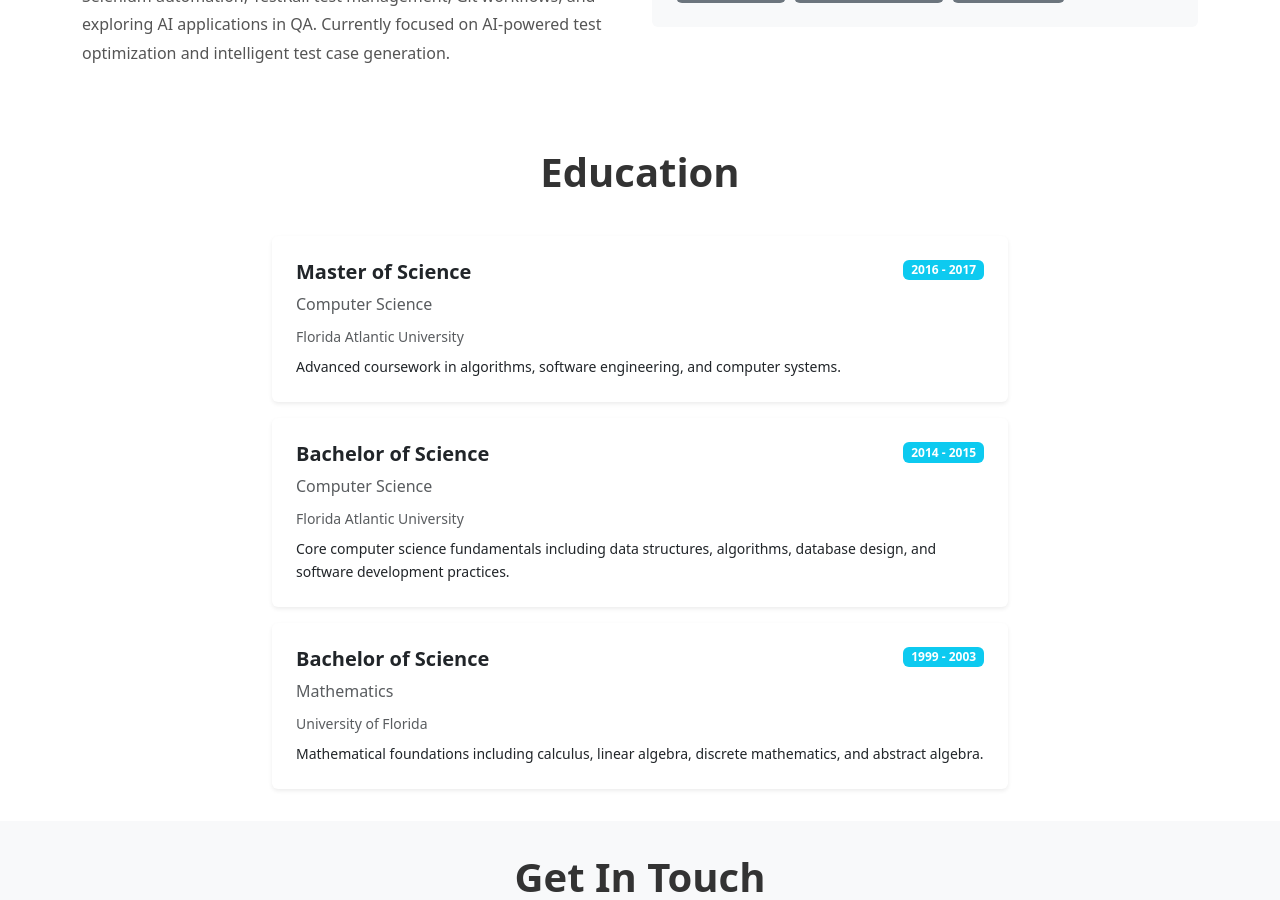
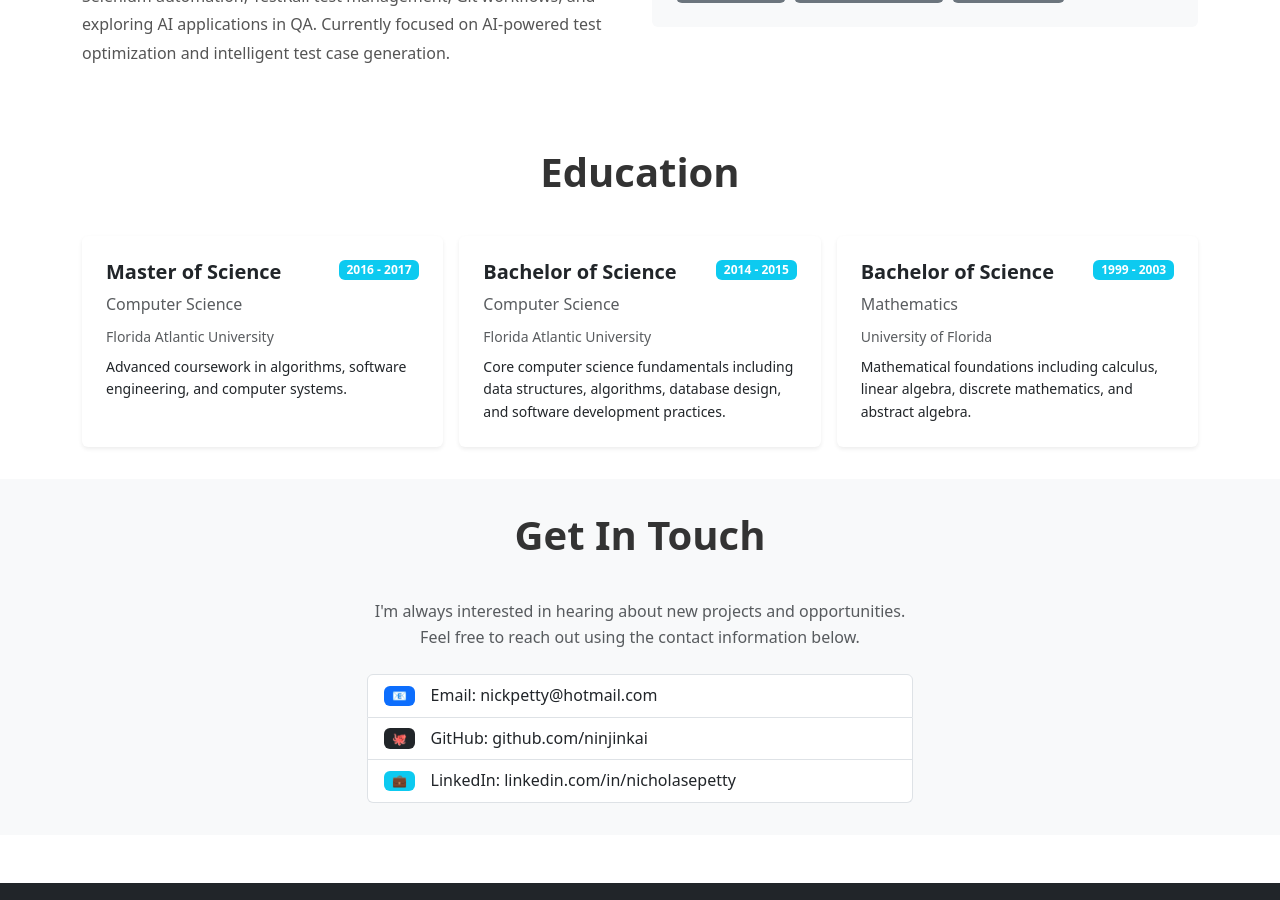
Before and after one commit to Ninjinkai/ninjinkai.github.io, a Jekyll site: the page built from index.md, in a window 1280 px wide and 900 px high, scrolled down 2519 px. Built offline with Jekyll 4.4.1, drawn with Linux system fonts in a browser that asks for light colours.

Commit message:
Convert education section to 3-column grid layout - side by side cards

```diff
--- a/_includes/education.html
+++ b/_includes/education.html
@@ -2,15 +2,15 @@
 <section id="education" class="py-5">
     <div class="container">
         <h2 class="display-6 fw-bold mb-5 text-center">Education</h2>
-        <div class="row">
-            <div class="col-lg-8 offset-lg-2">
-                <!-- FAU Master's -->
-                <div class="card mb-4 shadow-sm">
+        <div class="row g-3">
+            <!-- FAU Master's -->
+            <div class="col-lg-4 col-md-6">
+                <div class="card h-100 shadow-sm">
                     <div class="card-body">
-                        <div class="d-flex justify-content-between align-items-start">
+                        <div class="d-flex justify-content-between align-items-start mb-2">
                             <div>
                                 <h5 class="card-title fw-bold">Master of Science</h5>
-                                <p class="text-muted mb-2">Computer Science</p>
+                                <p class="text-muted mb-0">Computer Science</p>
                             </div>
                             <span class="badge bg-info">2016 - 2017</span>
                         </div>
@@ -18,13 +18,15 @@
                         <p class="card-text small">Advanced coursework in algorithms, software engineering, and computer systems.</p>
                     </div>
                 </div>
-                <!-- FAU Bachelor's -->
-                <div class="card mb-4 shadow-sm">
+            </div>
+            <!-- FAU Bachelor's -->
+            <div class="col-lg-4 col-md-6">
+                <div class="card h-100 shadow-sm">
                     <div class="card-body">
-                        <div class="d-flex justify-content-between align-items-start">
+                        <div class="d-flex justify-content-between align-items-start mb-2">
                             <div>
                                 <h5 class="card-title fw-bold">Bachelor of Science</h5>
-                                <p class="text-muted mb-2">Computer Science</p>
+                                <p class="text-muted mb-0">Computer Science</p>
                             </div>
                             <span class="badge bg-info">2014 - 2015</span>
                         </div>
@@ -32,13 +34,15 @@
                         <p class="card-text small">Core computer science fundamentals including data structures, algorithms, database design, and software development practices.</p>
                     </div>
                 </div>
-                <!-- UF Bachelor's -->
-                <div class="card mb-4 shadow-sm">
+            </div>
+            <!-- UF Bachelor's -->
+            <div class="col-lg-4 col-md-6">
+                <div class="card h-100 shadow-sm">
                     <div class="card-body">
-                        <div class="d-flex justify-content-between align-items-start">
+                        <div class="d-flex justify-content-between align-items-start mb-2">
                             <div>
                                 <h5 class="card-title fw-bold">Bachelor of Science</h5>
-                                <p class="text-muted mb-2">Mathematics</p>
+                                <p class="text-muted mb-0">Mathematics</p>
                             </div>
                             <span class="badge bg-info">1999 - 2003</span>
                         </div>
```
